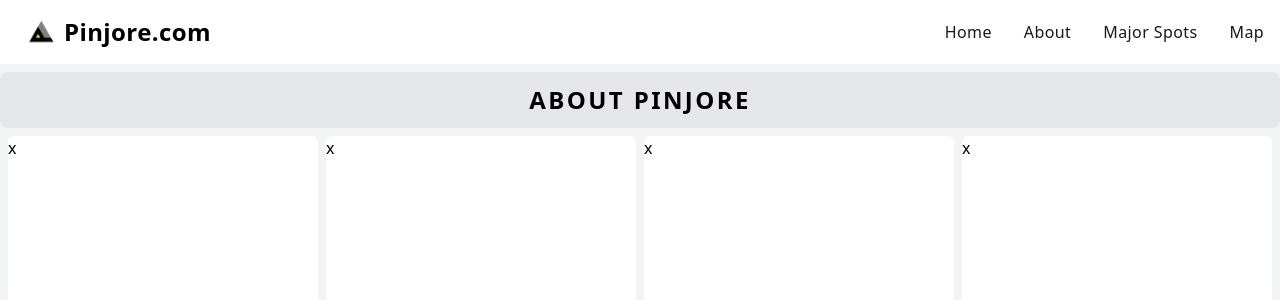
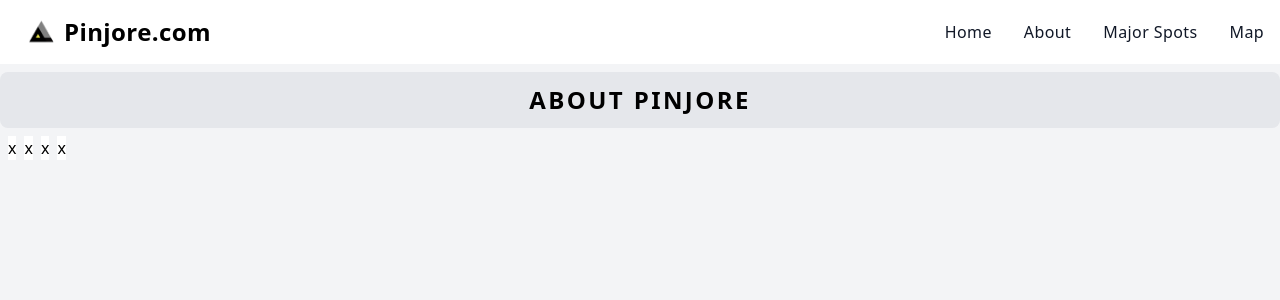
Before and after one commit to blacurrant/pinjore.com, a Next.js app: page /About in a window 1280 px wide. Shown: the top 300 px of the page. Built offline with nearby package versions, Linux system fonts and the light colour scheme.

Commit message:
staging changes

```diff
--- /dev/null
+++ b/Components/BigCard.jsx
@@ -0,0 +1,11 @@
+import React from 'react'
+
+const BigCard = () => {
+  return (
+    <div className={`bg-white w-[100%] h-[350px] md:h-[700px] rounded-md`}>
+        x
+    </div>
+  )
+}
+
+export default BigCard
--- a/Components/Card.jsx
+++ b/Components/Card.jsx
@@ -1,10 +1,9 @@
 import React, { useState } from 'react'
 
-const Card = () => {
-    const [expand, setExpand] = useState(false);
-
+const Card = (expand) => {
+  console.log("0000",expand)
   return (
-    <div onClick={(expand)=> setExpand(!expand) }  className={`bg-white w-[100%] md:w-[50%] h-[350px] md:h-[700px] rounded-md
+    <div  className={`bg-white w-[100%] md:w-[50%] h-[350px] md:h-[700px] rounded-md
      ${ expand ? 'bg-red-400' : 'bg-blue-400'}`}>
         x
     </div>
--- a/pages/About.jsx
+++ b/pages/About.jsx
@@ -1,21 +1,18 @@
+import BigCard from '@/Components/BigCard';
 import Card from '@/Components/Card'
 import Image from 'next/image'
 import React,{ useState } from 'react'
 
 const About = () => {
   const [expand, setExpand] = useState(false);
-
-
+  console.log("0000",expand);
   return (
     <div className='h-screen flex flex-col bg-gray-100'>
         <div className=' bg-gray-200 rounded-lg w-full py-3 my-2  flex justify-center items-center '>
           <h1 className='text-lg md:text-2xl font-semibold md:font-bold tracking-widest uppercase'>About PINJORE</h1>
         </div>
         <div className='flex flex-col md:flex-row gap-2 mx-2 transition-all duration-500 ease-out'>
-          {/* <div onClick={()=> setExpand(true) } className={`bg-white w-[100%] md:w-[50%] h-[350px] md:h-[700px] rounded-md ${ expand ? 'w-[100%]' : 'w-[50%'}`}>
-              x
-          </div> */}
-          <Card />
+          { expand? <BigCard/> : <Card expand={expand}/> }
           <Card />
           <Card />
           <Card />
```
